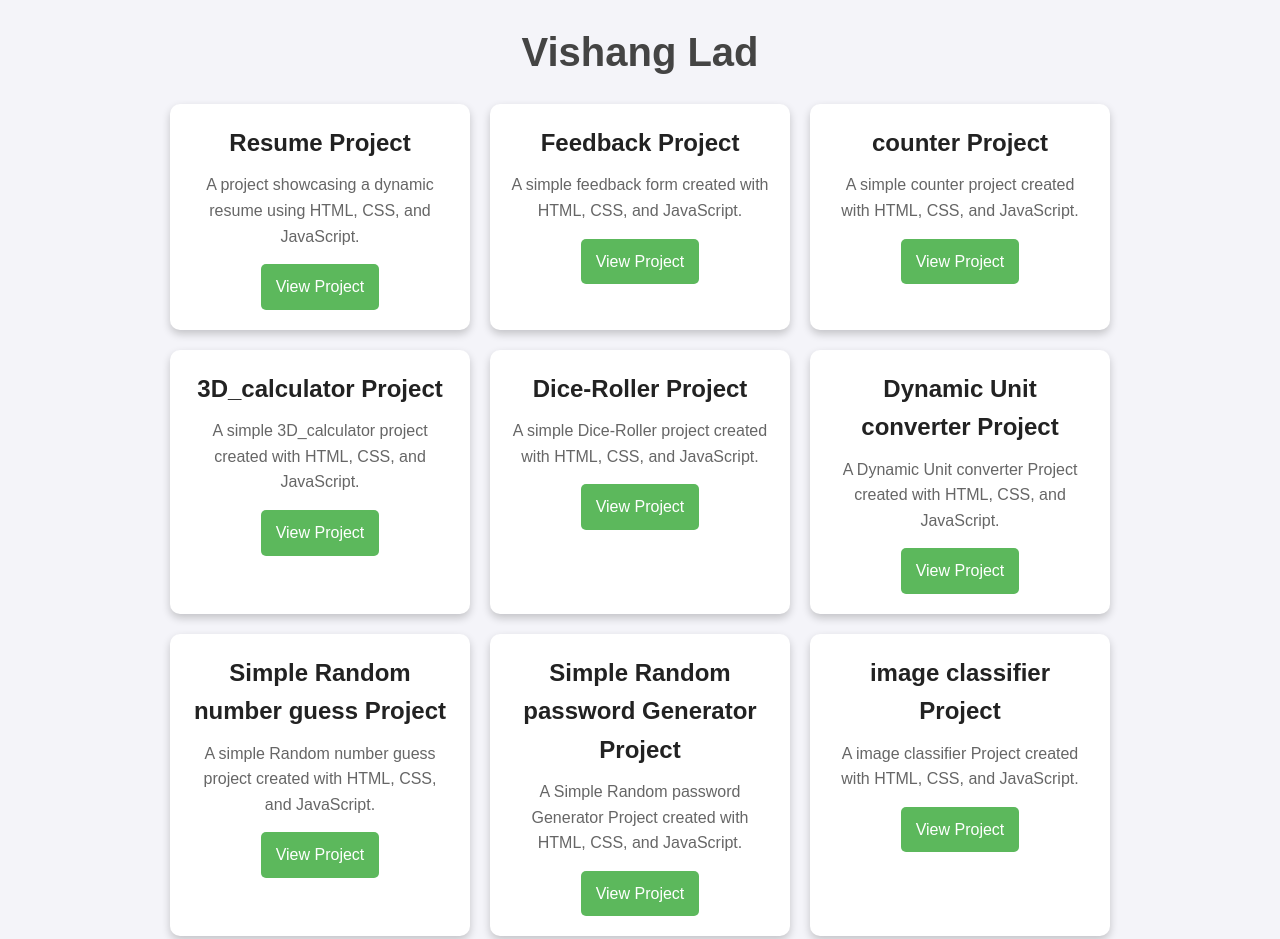
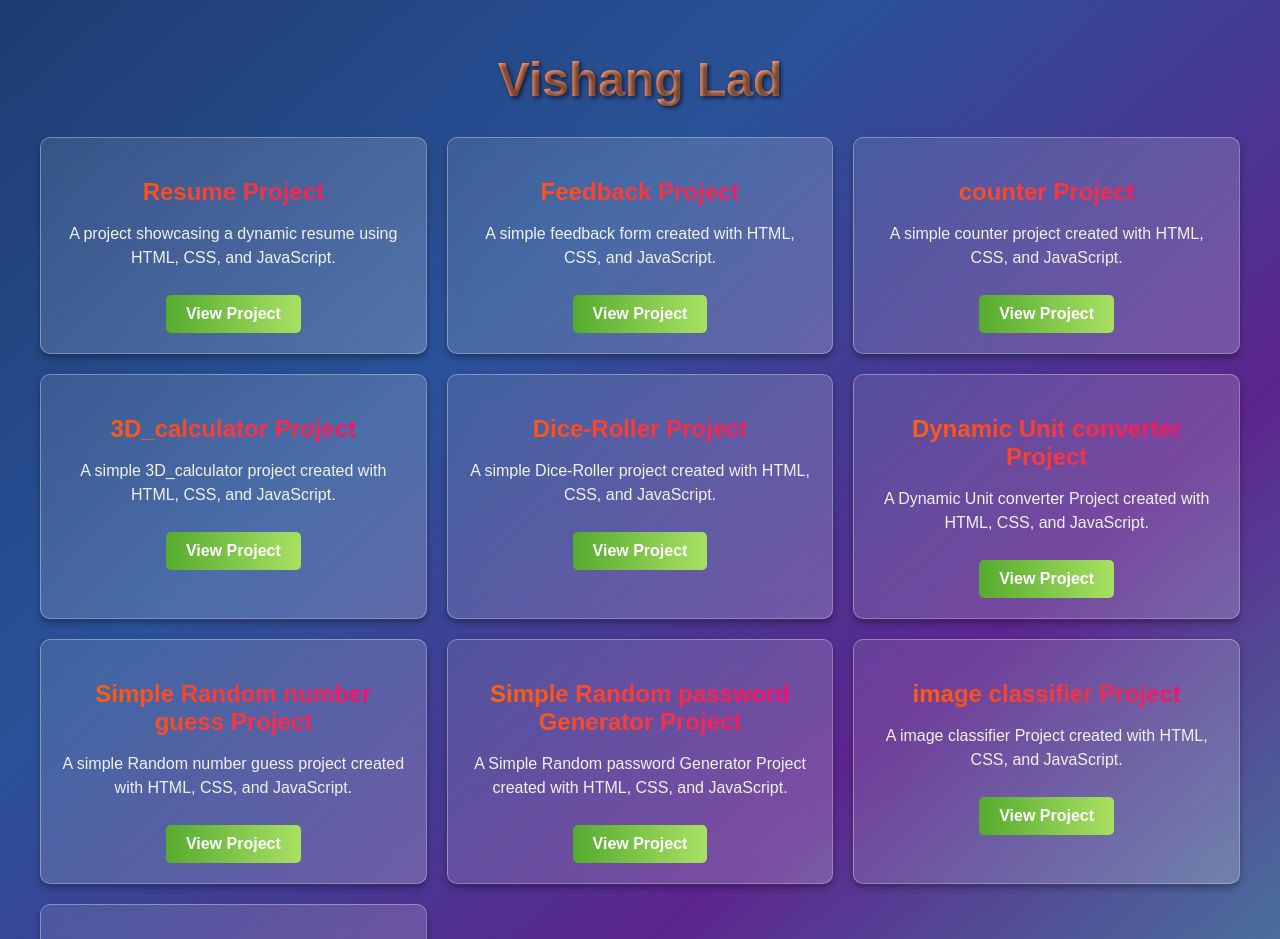
Before and after one commit to vishangl/JSprojects, a plain HTML site: page index.html in a window 1280 px wide. Shown: the top 939 px of the page. Drawn offline with Linux system fonts and the light colour scheme.

Commit message:
addded more modification

```diff
--- a/style.css
+++ b/style.css
@@ -1,77 +1,127 @@
-/* General Reset */
-* {
+/* General Styles */
+body {
+    font-family: 'Arial', sans-serif;
     margin: 0;
     padding: 0;
-    box-sizing: border-box;
-}
-
-body {
-    font-family: Arial, sans-serif;
-    background-color: #f4f4f9;
-    color: #333;
-    line-height: 1.6;
-    display: flex;
-    justify-content: center;
-    align-items: center;
-    min-height: 100vh;
-    margin: 0;
+    background: linear-gradient(to bottom right, #1e3c72, #2a5298, #5c258d, #4389a2);
+    color: #fff;
 }
 
 .container {
+    max-width: 1200px;
+    margin: 0 auto;
+    padding: 20px;
     text-align: center;
-    padding: 20px;
 }
 
 h1 {
-    font-size: 2.5rem;
+    font-size: 3rem;
     margin-bottom: 20px;
-    color: #444;
+    text-shadow: 2px 2px 4px rgba(0, 0, 0, 0.6);
+    animation: fadeIn 2s ease-in-out;
+    background: linear-gradient(to right, #ff7e5f, #feb47b);
+    -webkit-background-clip: text;
+    -webkit-text-fill-color: transparent;
 }
 
+/* Card Container Styles */
 .card-container {
-    display: flex;
-    flex-wrap: wrap;
-    justify-content: center;
+    display: grid;
+    grid-template-columns: repeat(auto-fit, minmax(300px, 1fr));
     gap: 20px;
-    margin-top: 20px;
+    margin-top: 30px;
 }
 
+/* Individual Card Styles */
 .card {
-    background-color: #fff;
+    background: linear-gradient(135deg, rgba(255, 255, 255, 0.1), rgba(255, 255, 255, 0.2));
+    border: 1px solid rgba(255, 255, 255, 0.3);
     border-radius: 10px;
-    box-shadow: 0 4px 8px rgba(0, 0, 0, 0.2);
-    width: 300px;
     padding: 20px;
-    transition: transform 0.3s, box-shadow 0.3s;
+    box-shadow: 0 4px 6px rgba(0, 0, 0, 0.3);
+    transition: transform 0.3s ease, box-shadow 0.3s ease;
+    overflow: hidden;
+    position: relative;
+    backdrop-filter: blur(10px);
 }
 
 .card:hover {
     transform: translateY(-10px);
-    box-shadow: 0 8px 16px rgba(0, 0, 0, 0.3);
+    box-shadow: 0 10px 15px rgba(0, 0, 0, 0.4);
 }
 
 .card h2 {
     font-size: 1.5rem;
     margin-bottom: 10px;
-    color: #222;
+    color: #ffdd59;
+    animation: slideIn 1s ease-in-out;
+    background: linear-gradient(to right, #ff6a00, #ee0979);
+    -webkit-background-clip: text;
+    -webkit-text-fill-color: transparent;
 }
 
 .card p {
     font-size: 1rem;
-    color: #666;
     margin-bottom: 15px;
+    color: #f1f1f1;
+    line-height: 1.5;
 }
 
 .card-link {
     display: inline-block;
+    margin-top: 10px;
+    padding: 10px 20px;
+    background: linear-gradient(to right, #56ab2f, #a8e063);
+    color: #fff;
     text-decoration: none;
-    background-color: #5cb85c;
-    color: #fff;
-    padding: 10px 15px;
     border-radius: 5px;
     transition: background-color 0.3s ease;
+    font-weight: bold;
 }
 
 .card-link:hover {
-    background-color: #4cae4c;
+    background: linear-gradient(to right, #11998e, #38ef7d);
 }
+
+/* Animation Keyframes */
+@keyframes fadeIn {
+    from {
+        opacity: 0;
+    }
+    to {
+        opacity: 1;
+    }
+}
+
+@keyframes slideIn {
+    from {
+        transform: translateX(-100%);
+        opacity: 0;
+    }
+    to {
+        transform: translateX(0);
+        opacity: 1;
+    }
+}
+
+/* Add a Glow Effect */
+.card:hover::before {
+    content: '';
+    position: absolute;
+    top: 0;
+    left: 0;
+    right: 0;
+    bottom: 0;
+    border-radius: 10px;
+    border: 2px solid rgba(255, 255, 255, 0.6);
+    animation: glow 1.5s infinite;
+}
+
+@keyframes glow {
+    0%, 100% {
+        box-shadow: 0 0 10px rgba(255, 255, 255, 0.5);
+    }
+    50% {
+        box-shadow: 0 0 20px rgba(255, 255, 255, 0.8);
+    }
+}
```
